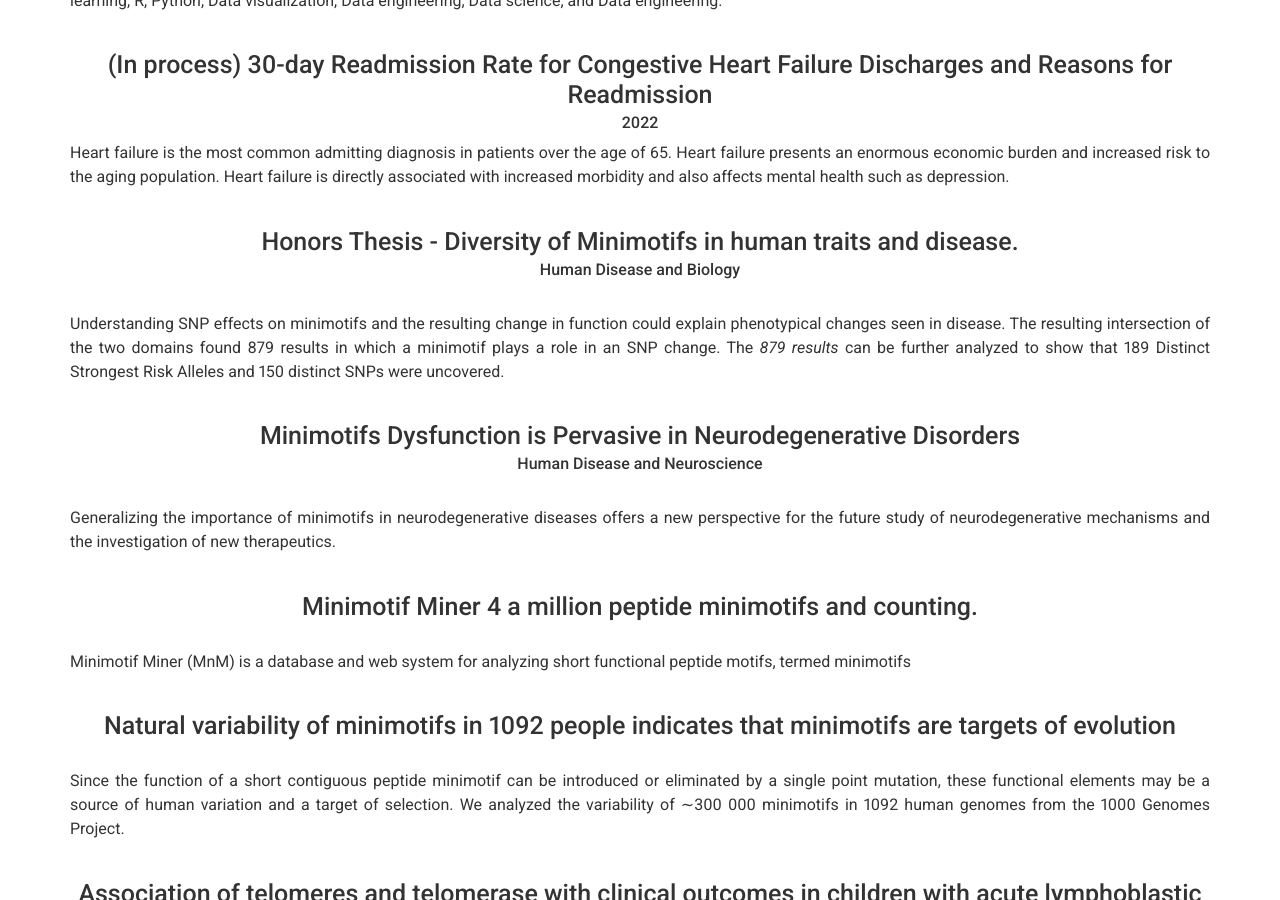
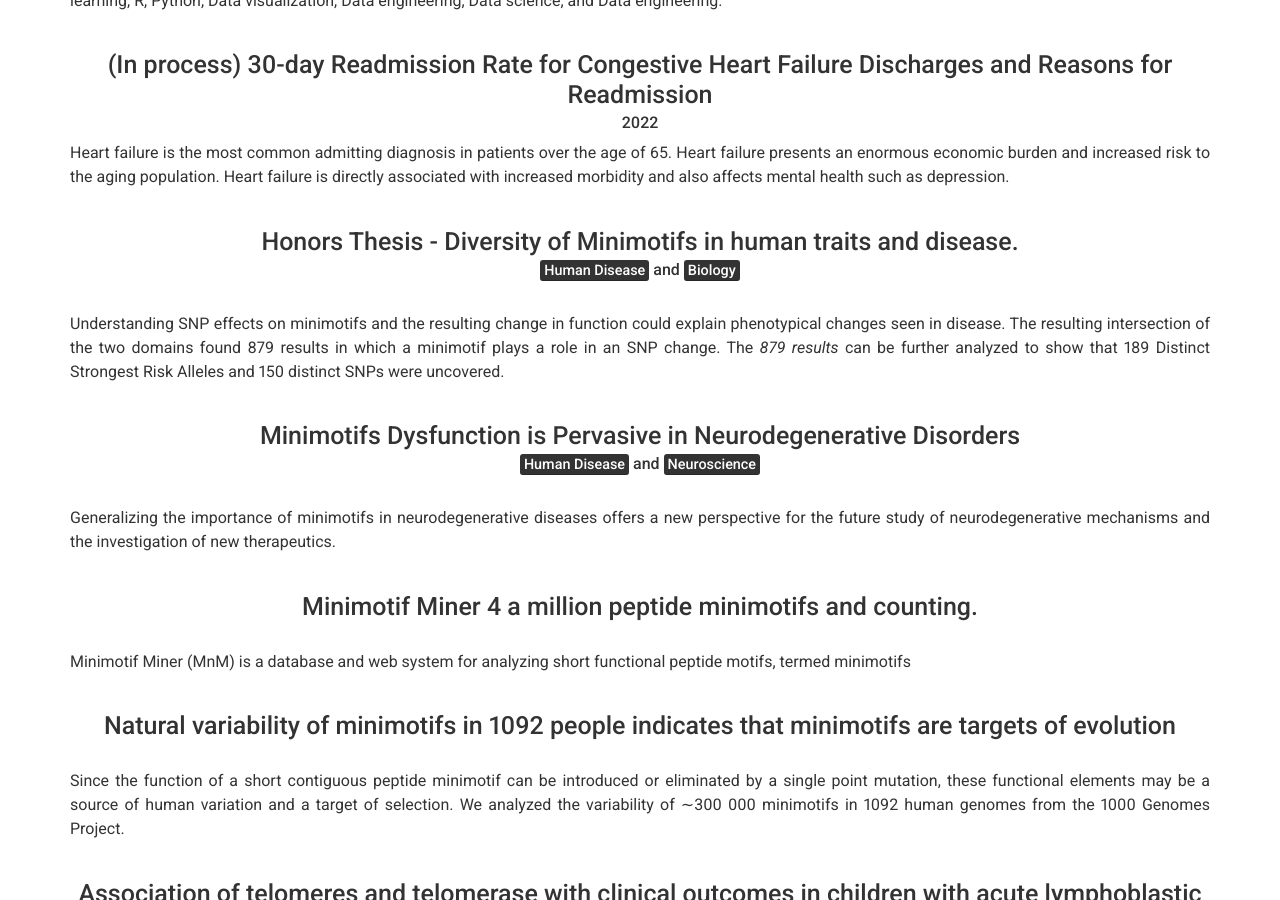
Before and after one commit to ricyoung/ricyoung.github.io, a Jekyll site: the page built from index.md, in a window 1280 px wide and 900 px high, scrolled down 3172 px. Built offline with Jekyll 4.4.1, drawn with Linux system fonts in a browser that asks for light colours; nearby versions of some CDN libraries.

```diff
--- a/_config.yml
+++ b/_config.yml
@@ -244,7 +244,7 @@ content:
       - layout:  top-middle
         title: Honors Thesis - Diversity of Minimotifs in human traits and disease.
         # link: https://academic.oup.com/nar/article/43/13/6399/2414244
-        sub_title:  Human Disease and Biology
+        sub_title:  <marK>Human Disease</marK> and <marK>Biology</marK>
         # link_text: Project Website
         additional_links:
           - title:  Minimotifs
@@ -263,7 +263,7 @@ content:
       - layout:  top-middle
         title: Minimotifs Dysfunction is Pervasive in Neurodegenerative Disorders
         # link: https://www.ncbi.nlm.nih.gov/pmc/articles/PMC6139474/
-        sub_title:  Human Disease and Neuroscience
+        sub_title:  <marK>Human Disease</marK> and <marK>Neuroscience</marK>
         # link_text: Project Website
         additional_links:
           - title:  Minimotifs
```
